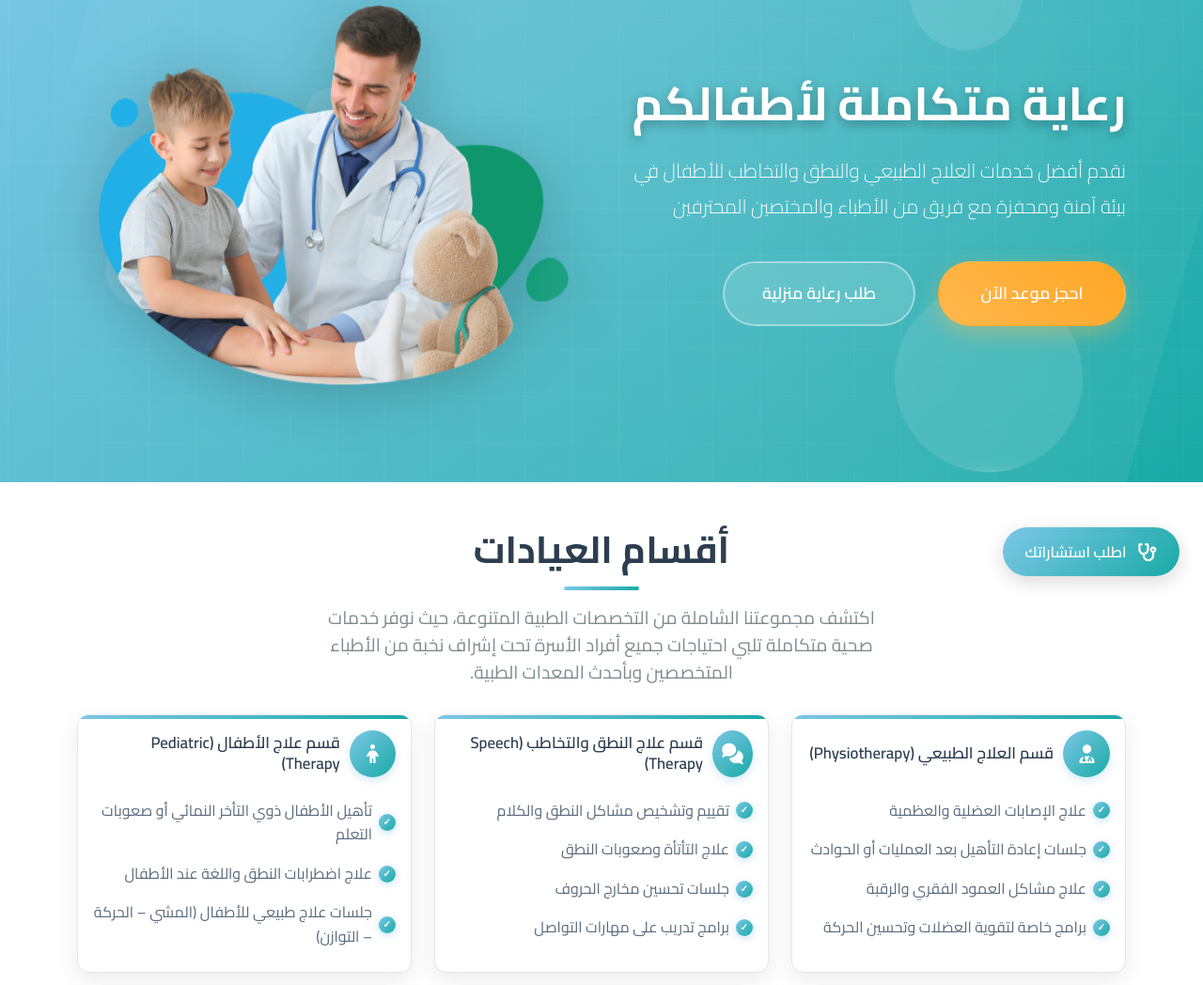
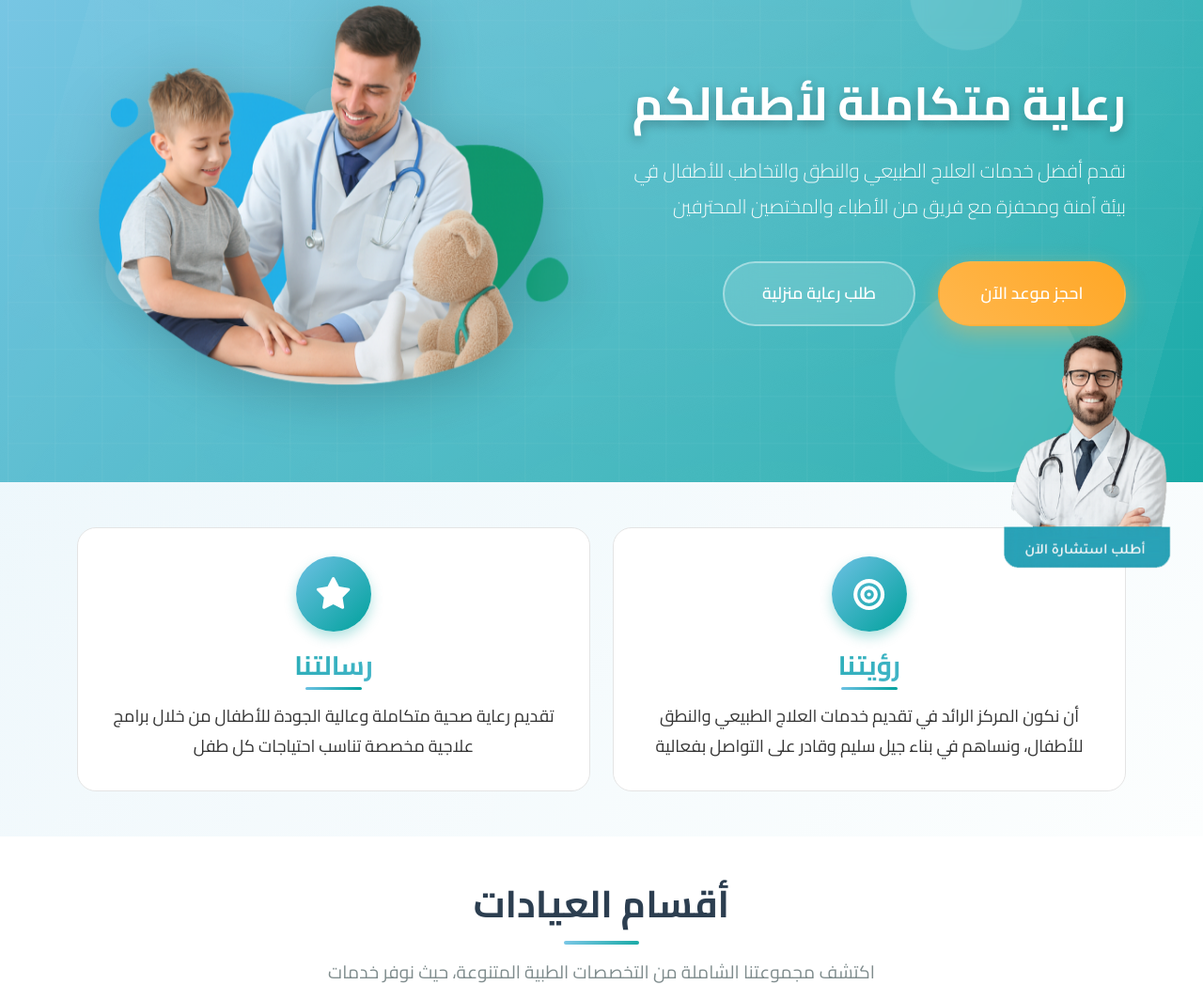
Before and after one commit to Marwan88nasser/Landing-Medical, a plain HTML site: page index.html in a window 1280 px wide. Shown: the part 162-1210 px from the top of the page at 94% size. Drawn offline with nearby package versions, Linux system fonts and the light colour scheme.

Commit message:
last update

```diff
--- a/css/main.scss
+++ b/css/main.scss
@@ -61,30 +61,19 @@ body {
 
 .floating-btn {
   position: fixed;
-  bottom: 25px;
-  right: 25px;
-  background: linear-gradient(135deg, rgba(110, 193, 228, 0.9), rgba(0, 161, 156, 0.9));
-  color: #fff;
-  font-size: 16px;
-  font-weight: 600;
-  padding: 14px 24px;
+  bottom: 20px;
+  inset-inline-start: 25px;
   border-radius: 50px;
-  display: flex;
-  align-items: center;
-  gap: 10px;
-  text-decoration: none;
-  box-shadow: 0 6px 20px rgba(0, 0, 0, 0.15);
   transition: all 0.3s ease;
   z-index: 999;
 
-  i,
-  svg {
-    font-size: 18px;
+  img {
+    width: 200px;
+    height: auto;
   }
 
   &:hover {
-    transform: translateY(-5px);
-    box-shadow: 0 10px 25px rgba(0, 0, 0, 0.25);
+    transform: translateY(-5px) scale(1.05);
   }
 }
 
@@ -422,88 +411,147 @@ body {
 }
 
 /* Vision & Mission Section */
-// .vision-mission {
-//   padding: 4rem 2rem;
-//   background: linear-gradient(135deg, #f8f9fa 0%, #e9ecef 100%);
+.vision-mission {
+  position: relative;
+  overflow: hidden;
+  background: linear-gradient(135deg, rgba(110 193 228 / 12%), rgba(0 161 156 / 1%));
 
-//   position: relative;
-// }
+  &::before {
+    content: '';
+    position: absolute;
+    inset: 0;
+    background:
+      radial-gradient(circle at 20% 80%, rgba(255, 255, 255, 0.1) 0%, transparent 50%),
+      radial-gradient(circle at 80% 20%, rgba(255, 255, 255, 0.1) 0%, transparent 50%);
+  }
+}
 
-// .vision-mission::before {
-//   content: '';
-//   position: absolute;
-//   top: 0;
-//   left: 0;
-//   right: 0;
-//   height: 5px;
-//   background: linear-gradient(90deg, var(--primary-color), var(--secondary-color), var(--accent-color));
-//   animation: gradient 3s ease infinite;
-// }
+.vision-box,
+.mission-box {
+  position: relative;
+  padding: 30px;
+  border-radius: 20px;
+  border: 1px solid #e4e4e4;
+  overflow: hidden;
+  text-align: center;
+  z-index: 1;
+  transition: all 0.4s ease;
+  backdrop-filter: blur(10px);
+  background: rgba(255, 255, 255, 0.95);
+  animation: fadeInUp 0.8s ease forwards;
 
-// @keyframes gradient {
+  .icon-container {
+    width: 80px;
+    height: 80px;
+    margin: 0 auto 20px;
+    background: linear-gradient(135deg, #6ec1e4, #00a19c);
+    border-radius: 50%;
+    display: flex;
+    align-items: center;
+    justify-content: center;
+    box-shadow: 0 6px 13px rgba(0, 161, 156, 0.3);
+    transition: all 0.3s ease;
 
-//   0%,
-//   100% {
-//     background-position: 0% 50%;
-//   }
+    i,
+    svg {
+      font-size: 33px;
+      color: white;
+      transition: transform 0.3s ease;
+    }
+  }
 
-//   50% {
-//     background-position: 100% 50%;
-//   }
-// }
 
-// .vision-mission-container {
-//   max-width: 1200px;
-//   margin: 0 auto;
-//   display: grid;
-//   grid-template-columns: repeat(auto-fit, minmax(300px, 1fr));
-//   gap: 3rem;
-// }
+  h3 {
+    font-size: 28px;
+    font-weight: 700;
+    margin-bottom: 20px;
+    background: linear-gradient(135deg, #00a19c, #6ec1e4);
+    -webkit-background-clip: text;
+    -webkit-text-fill-color: transparent;
+    background-clip: text;
+    position: relative;
 
-// .vision-box,
-// .mission-box {
-//   padding: 2rem;
-//   border-radius: 15px;
-//   text-align: center;
-//   transition: all 0.3s ease;
-//   position: relative;
-//   overflow: hidden;
-// }
+    &::after {
+      content: '';
+      position: absolute;
+      bottom: -8px;
+      left: 50%;
+      transform: translateX(-50%);
+      width: 60px;
+      height: 3px;
+      background: linear-gradient(135deg, #6ec1e4, #00a19c);
+      border-radius: 2px;
+    }
+  }
 
-// .vision-box {
-//   background: linear-gradient(135deg, #667eea 0%, #764ba2 100%);
-//   color: var(--white);
-// }
+  p {
+    font-size: 18px;
+    line-height: 1.8;
+    color: #333;
+    font-weight: 400;
+    margin: 0;
+  }
 
-// .mission-box {
-//   background: linear-gradient(135deg, #f093fb 0%, #f5576c 100%);
-//   color: var(--white);
-// }
+  &::before,
+  &::before {
+    content: '';
+    position: absolute;
+    top: 0;
+    inset-inline-end: -100%;
+    width: 100%;
+    height: 100%;
+    // background: linear-gradient(90deg, transparent, rgba(255, 255, 255, 0.4), transparent);
+    background: linear-gradient(90deg, transparent, rgb(43 163 184 / 5%), #00000000);
+    transition: left 0.6s ease;
+  }
 
-// .vision-box:hover,
-// .mission-box:hover {
-//   transform: translateY(-10px) scale(1.02);
-//   box-shadow: 0 20px 40px rgba(0, 0, 0, 0.2);
-// }
+  &:hover {
+    transform: translateY(-10px);
+    box-shadow:
+      0 30px 60px rgba(0, 0, 0, 0.15),
+      0 12px 24px rgba(0, 0, 0, 0.1);
 
-// .vision-box h3,
-// .mission-box h3 {
-//   font-size: 1.8rem;
-//   margin-bottom: 1rem;
-// }
+    .icon-container {
+      transform: scale(1.1) rotate(5deg);
+      box-shadow: 0 12px 30px rgba(0, 161, 156, 0.4);
 
-// @keyframes fadeIn {
-//   from {
-//     opacity: 0;
-//     transform: translateY(20px);
-//   }
+      i,
+      svg {
+        transform: scale(1.1);
+      }
+    }
 
-//   to {
-//     opacity: 1;
-//     transform: translateY(0);
-//   }
-// }
+    &::before {
+      inset-inline-end: 100%;
+    }
+  }
 
+  @media (max-width: 768px) {
+    .icon-container {
+      width: 70px;
+      height: 70px;
+
+      i,
+      svg {
+        font-size: 30px;
+      }
+    }
+
+    h3 {
+      font-size: 24px;
+      margin-bottom: 15px;
+    }
+
+    p {
+      font-size: 16px;
+      line-height: 1.7;
+    }
+  }
+}
+
+.mission-box {
+  animation-delay: 0.2s;
+}
 
 .department-card {
   position: relative;
@@ -961,7 +1009,7 @@ body {
   border: 1px solid rgba(255, 255, 255, 0.2);
   overflow: hidden;
   z-index: 0;
-  background: linear-gradient(145deg, #ffffff 0%, #f5f7f8 100%);
+  background: linear-gradient(145deg, #ffffff 0%, #f7fbfd 100%);
   transition: all 0.4s cubic-bezier(0.175, 0.885, 0.32, 1.275);
 
   * {
--- a/index.html
+++ b/index.html
@@ -40,8 +40,7 @@
     </div>
 
     <a href="#" class="floating-btn">
-      <i class="fas fa-stethoscope"></i>
-      اطلب استشاراتك
+      <img src="images/req-cons.png" alt="" />
     </a>
 
     <!-- Header -->
@@ -64,7 +63,7 @@
         <div class="collapse navbar-collapse" id="navbarNav">
           <ul class="navbar-nav ms-auto mb-2 mb-lg-0">
             <li class="nav-item">
-              <a class="nav-link active" aria-current="page" href="#">Home</a>
+              <a class="nav-link active" aria-current="page" href="#">الرئيسية</a>
             </li>
             <li class="nav-item">
               <a class="nav-link" href="#">من نحن</a>
@@ -125,24 +124,36 @@
       </div>
     </section>
 
-    <!-- <section class="vision-mission" id="about">
-      <div class="vision-mission-container">
+    <section class="vision-mission py-5" id="about">
+      <div class="container">
+        <div class="row g-4">
+          <div class="col-12 col-md-6">
             <div class="vision-box">
-          <h3>🎯 رؤيتنا</h3>
+              <div class="icon-container">
+                <i class="fas fa-bullseye"></i>
+              </div>
+              <h3>رؤيتنا</h3>
               <p>
                 أن نكون المركز الرائد في تقديم خدمات العلاج الطبيعي والنطق للأطفال،
                 ونساهم في بناء جيل سليم وقادر على التواصل بفعالية
               </p>
             </div>
+          </div>
+          <div class="col-12 col-md-6">
             <div class="mission-box">
-          <h3>💫 رسالتنا</h3>
+              <div class="icon-container">
+                <i class="fas fa-star"></i>
+              </div>
+              <h3>رسالتنا</h3>
               <p>
                 تقديم رعاية صحية متكاملة وعالية الجودة للأطفال من خلال برامج علاجية
                 مخصصة تناسب احتياجات كل طفل
               </p>
             </div>
           </div>
-    </section> -->
+        </div>
+      </div>
+    </section>
 
     <section class="departments-section py-5">
       <div class="container container-custom">
@@ -352,8 +363,8 @@
                 باستخدام أحدث الأساليب التفاعلية.
               </p>
               <p>
-               برامج التدخل المبكر للتوحد: تحسين القدرات السلوكية والاجتماعية عبر
-               أنشطة عملية ولعب علاجي.
+                برامج التدخل المبكر للتوحد: تحسين القدرات السلوكية والاجتماعية
+                عبر أنشطة عملية ولعب علاجي.
               </p>
               <p>
                 متابعة مستمرة مع الأسرة: إشراك الوالدين في الخطة العلاجية لضمان
```
Also changed, not shown: css/main.css, images/req-cons.png (added), 1 other file. Lines whose indentation alone changed are shown as unchanged.
